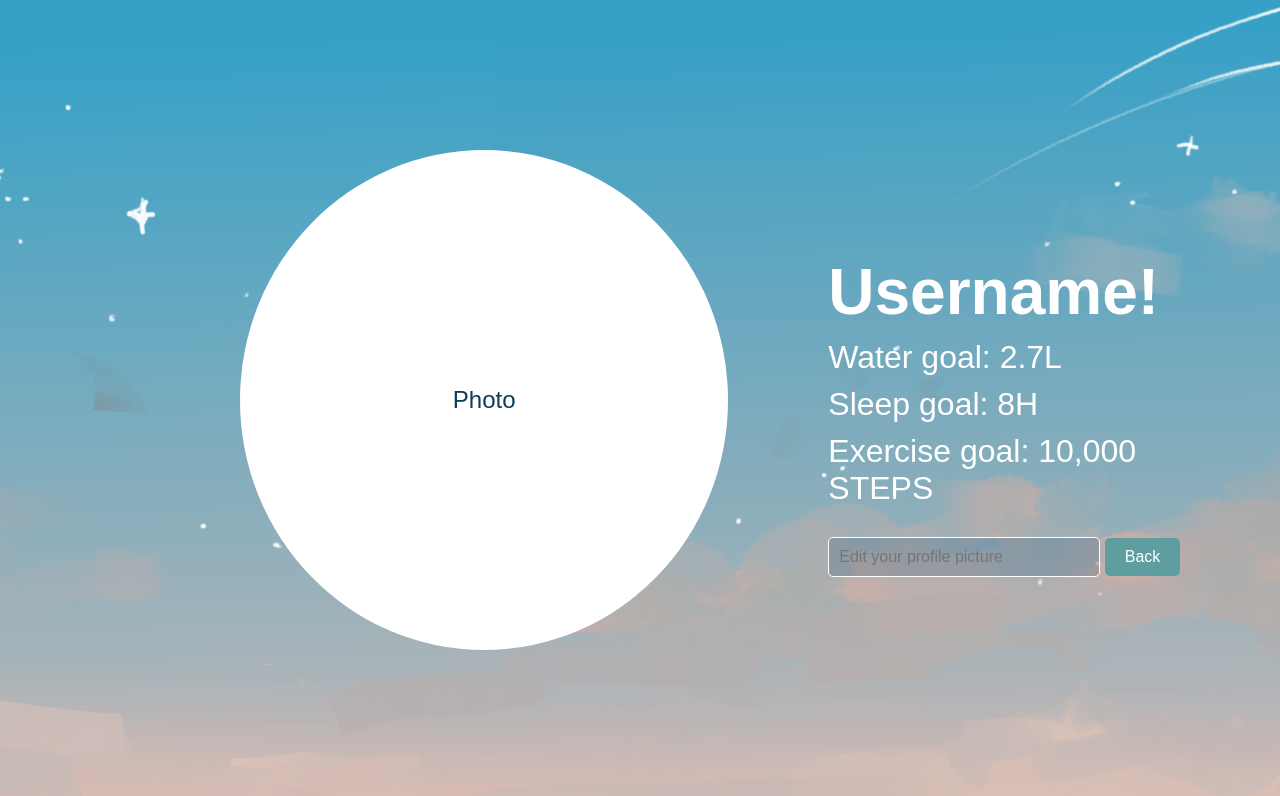
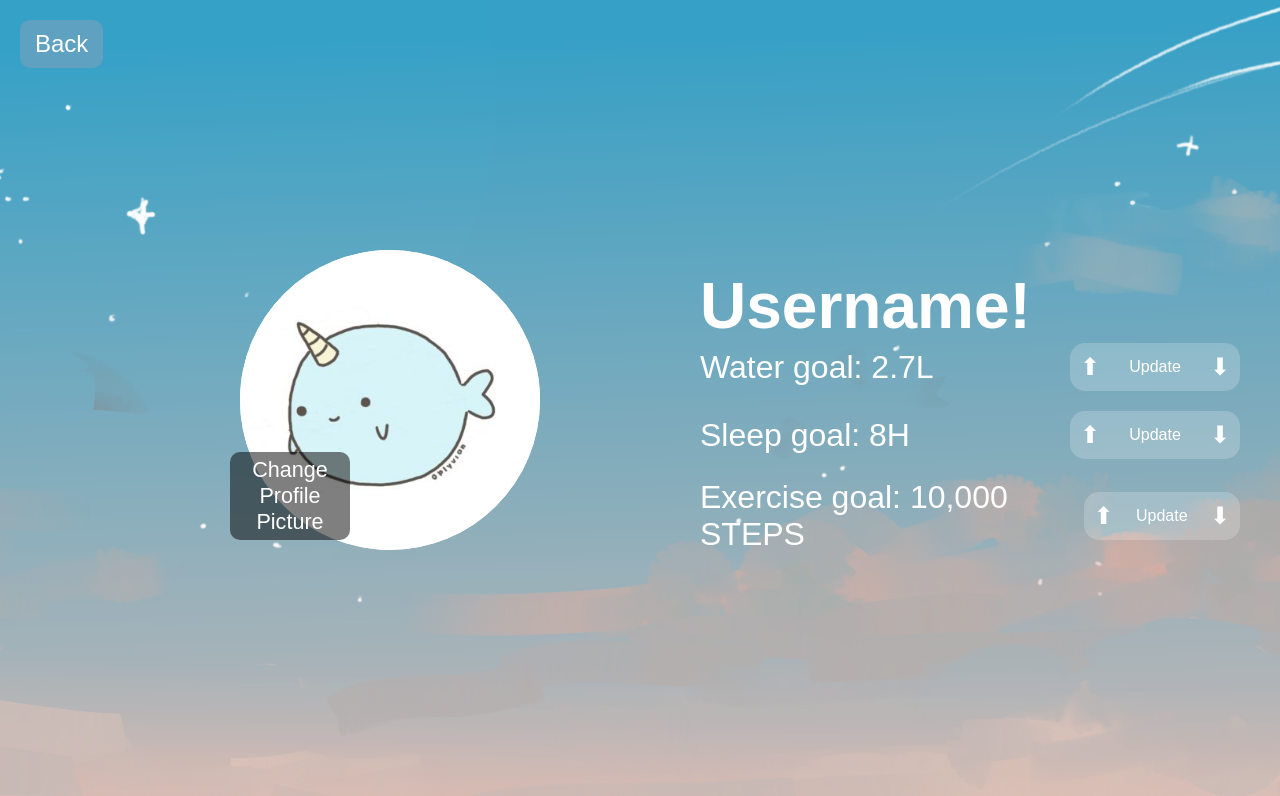
Before and after one commit to ohi-711/Lets-Goal, a website: page profile.html in a window 1280 px wide. Drawn offline with Linux system fonts and the light colour scheme.

Commit message:
profile kinda working

```diff
--- a/profile.html
+++ b/profile.html
@@ -19,7 +19,7 @@
         .container {
             height: 100%;
             display: flex;
-            align-items: center; /* Center items vertically */
+            align-items: center;
             padding: 40px;
             box-sizing: border-box;
             position: relative;
@@ -36,12 +36,32 @@
             }
         }
 
+        /* Back button style */
+        .back-button {
+            position: absolute;
+            top: 20px;
+            left: 20px;
+            font-size: 1.5em;
+            color: white;
+            background-color: rgba(255, 166, 166, 0.2);
+            padding: 10px 15px;
+            border-radius: 10px;
+            border: none;
+            cursor: pointer;
+            transition: background-color 0.3s ease;
+        }
+
+        .back-button:hover {
+            background-color: rgba(255, 255, 255, 0.4);
+        }
+
         .profile-picture {
-            width: 500px; /* Increased width for profile picture */
-            height: 500px; /* Increased height for profile picture */
-            border-radius: 50%; /* Make it circular */
-            background-color: #ffffff; /* Placeholder background */
-            margin-right: 60px; /* Increased space between picture and text */
+            position: relative;
+            width: 300px;
+            height: 300px;
+            border-radius: 50%;
+            background-color: #ffffff;
+            margin-right: 60px;
             margin-left: 200px;
             display: flex;
             justify-content: center;
@@ -50,49 +70,75 @@
             color: #0c3c5a;
         }
 
+        .profile-picture img {
+            width: 100%;
+            height: 100%;
+            border-radius: 50%;
+            object-fit: cover;
+        }
+
+        .change-picture-box {
+            position: absolute;
+            bottom: 10px;
+            left: -10px;
+            background-color: rgba(0, 0, 0, 0.5);
+            color: white;
+            border-radius: 10px;
+            padding: 5px 10px;
+            font-size: 0.9em;
+            max-width: 100px;
+            text-align: center;
+            line-height: 1.2em;
+            cursor: pointer;
+        }
+
         .main-content {
-            text-align: left;
-            color: white;
-            margin-left: 40px; /* Added margin for more space */
+            flex: 1;
+            display: flex;
+            flex-direction: column;
+            justify-content: space-between;
+            margin-left: 100px;
+        }
+
+        .goal-row {
+            display: flex;
+            justify-content: space-between;
+            align-items: center;
+            margin-bottom: 20px;
         }
 
         h1 {
             font-size: 4em;
             margin-bottom: 0;
+            color: white;
         }
 
         .subtitle {
             font-size: 2em;
-            margin-top: 10px;
-        }
-
-        .input-container {
-            margin-top: 20px;
-        }
-
-        .input-field {
-            width: 250px;
-            padding: 10px;
-            font-size: 1em;
-            margin: 10px 0;
-            border: 1px solid white;
-            border-radius: 5px;
-            background-color: rgba(21, 71, 112, 0.2);
             color: white;
         }
 
-        .button {
-            padding: 10px 20px;
+        .goal-box {
+            display: flex;
+            justify-content: space-between;
+            align-items: center;
+            padding: 10px;
+            background-color: rgba(255, 255, 255, 0.2);
+            border-radius: 15px;
+            color: white;
             font-size: 1em;
-            border: none;
-            border-radius: 5px;
-            background-color: #5f9ea0; /* Button color */
-            color: white;
+            width: 150px;
             cursor: pointer;
         }
 
-        .button:hover {
-            background-color: #4682b4; /* Button hover color */
+        .goal-box span {
+            padding: 0 10px;
+        }
+
+        /* Arrows style */
+        .arrow {
+            font-size: 1.5em;
+            cursor: pointer;
         }
 
         .background-container {
@@ -135,46 +181,47 @@
         <img src="clouds.png" class="transparent-image" alt="Transparent Image">
     </div>
 
+    <!-- Back button that takes the user back to the previous page -->
+    <button class="back-button" onclick="history.back()">Back</button>
+
     <div class="container">
         <div class="profile-picture">
-            <!-- Placeholder for profile picture -->
-            <span>Photo</span>
+            <img src="profile.png" alt="Profile Picture">
+            <div class="change-picture-box">Change<br>Profile Picture</div>
         </div>
 
         <div class="main-content">
             <h1>Username!</h1>
-            <div class="subtitle">Water goal: 2.7L</div>
-            <div class="subtitle">Sleep goal: 8H</div>
-            <div class="subtitle">Exercise goal: 10,000 STEPS</div>
 
-            <div class="input-container">
-                <input type="text" class="input-field" placeholder="Edit your profile picture">
-                <button class="button">Back</button>
+            <div class="goal-row">
+                <div class="subtitle">Water goal: 2.7L</div>
+                <div class="goal-box">
+                    <div class="arrow">⬆</div>
+                    <span>Update</span>
+                    <div class="arrow">⬇</div>
+                </div>
+            </div>
+
+            <div class="goal-row">
+                <div class="subtitle">Sleep goal: 8H</div>
+                <div class="goal-box">
+                    <div class="arrow">⬆</div>
+                    <span>Update</span>
+                    <div class="arrow">⬇</div>
+                </div>
+            </div>
+
+            <div class="goal-row">
+                <div class="subtitle">Exercise goal: 10,000 STEPS</div>
+                <div class="goal-box">
+                    <div class="arrow">⬆</div>
+                    <span>Update</span>
+                    <div class="arrow">⬇</div>
+                </div>
             </div>
         </div>
     </div>
 
-    <script>
-        // Function to handle enter keypress and redirect
-        document.addEventListener('keydown', function (event) {
-            if (event.key === "Enter") {
-                // Get the username and password values
-                const username = document.getElementById('username').value;
-                const password = document.getElementById('password').value;
-
-                // Optional: Validate the input (e.g., check if fields are filled)
-                if (username && password) {
-                    // Store the username in localStorage
-                    localStorage.setItem('username', username);
-                    // Redirect to the new page
-                    window.location.href = "water.html"; // Change this to the desired URL
-                } else {
-                    alert("Please enter both username and password!");
-                }
-            }
-        });
-    </script>
-
 </body>
 
 </html>
```
Also changed, not shown: profile.png (added).
